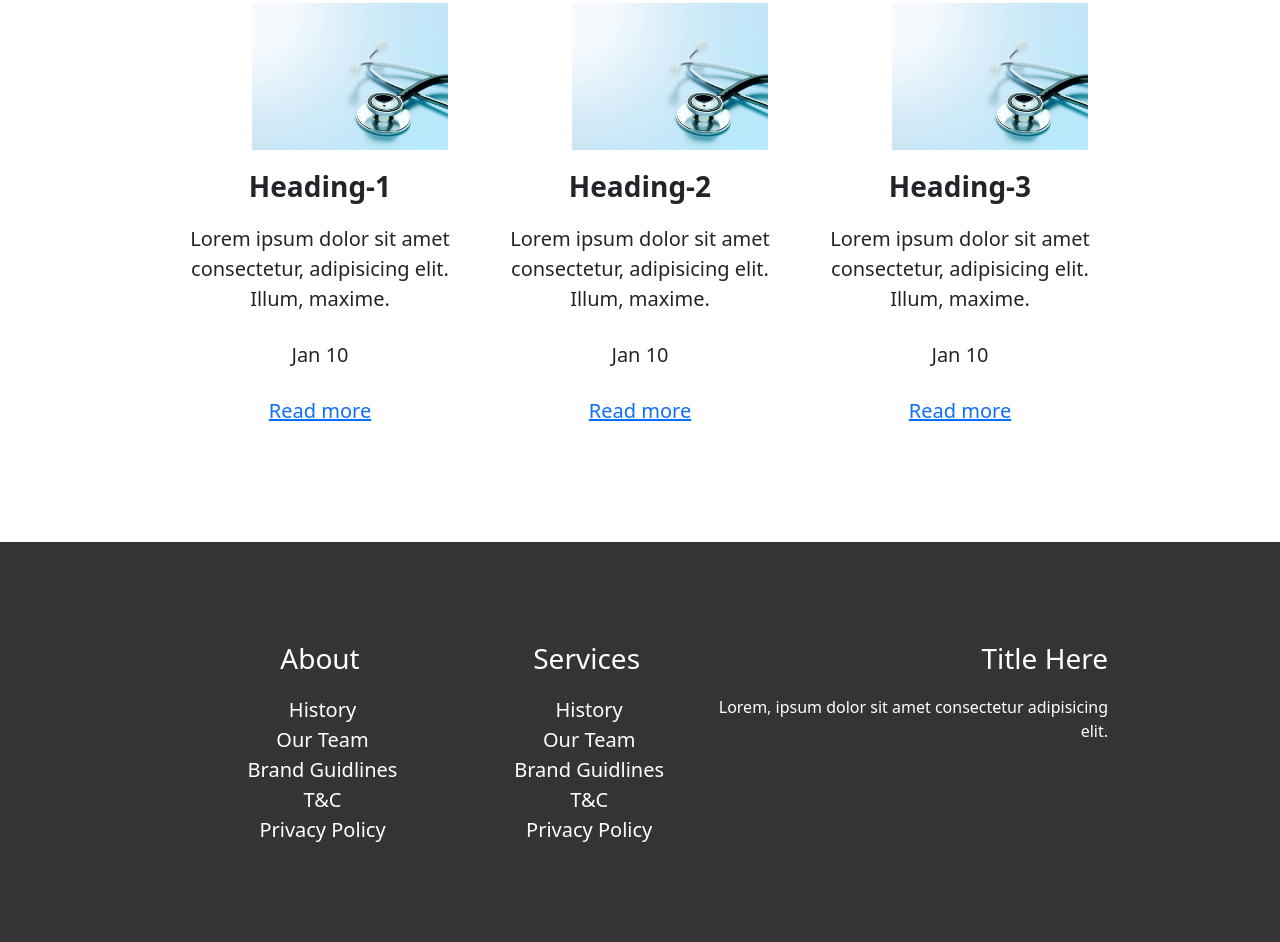
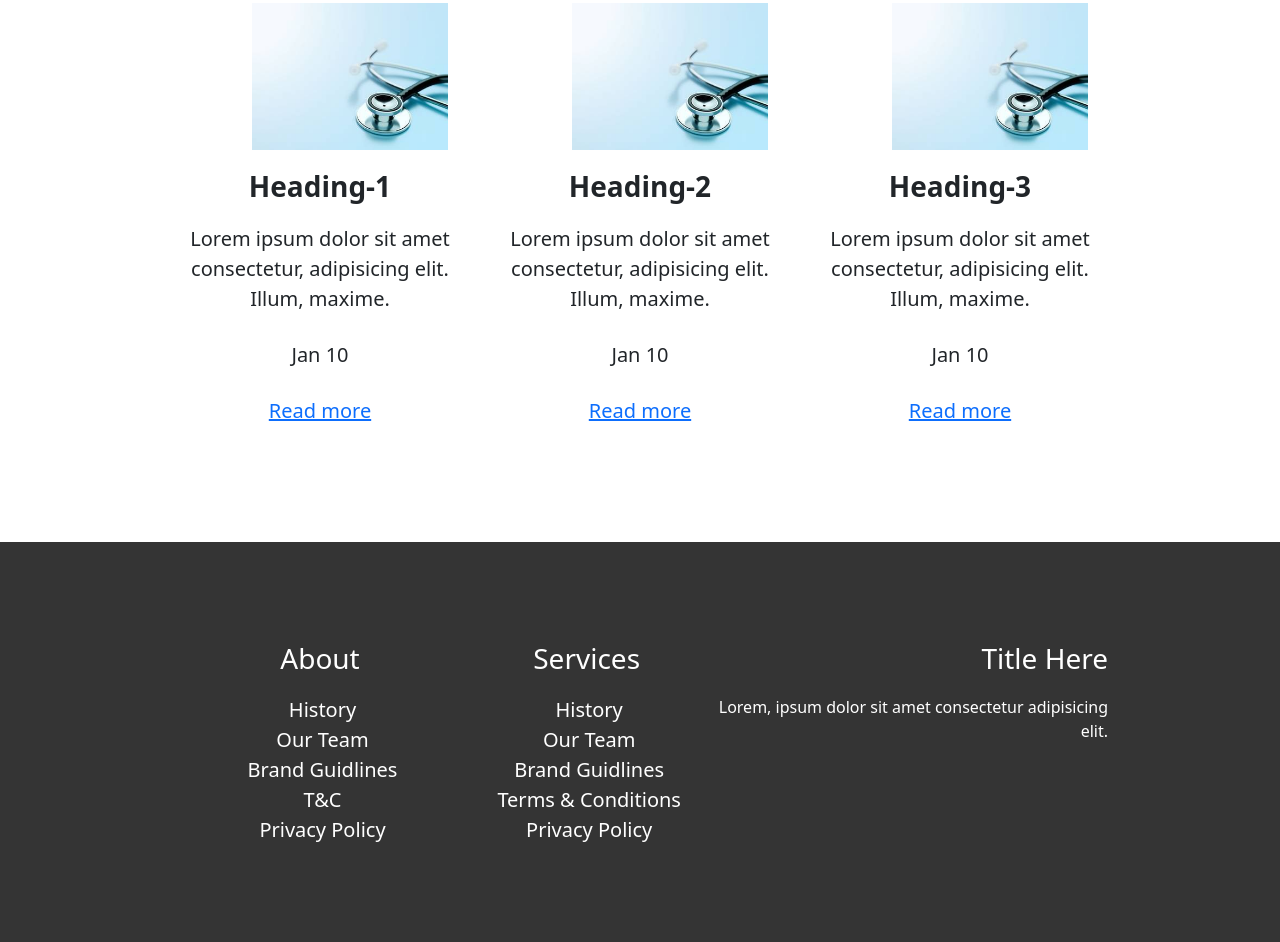
Before and after one commit to Asgarali1/Bootstrap-project, a plain HTML site: page index.html in a window 1280 px wide. Shown: the part 1750-2692 px from the top of the page. Drawn offline with nearby package versions, Linux system fonts and the light colour scheme.

Commit message:
Update index.html

```diff
--- a/index.html
+++ b/index.html
@@ -114,7 +114,7 @@
                 <a href="#" class="anchor">History</a><br>
                 <a href="#" class="anchor">Our Team</a><br>
                 <a href="#" class="anchor">Brand Guidlines</a><br>
-                <a href="#" class="anchor">T&C</a><br>
+                <a href="#" class="anchor">Terms & Conditions</a><br>
                 <a href="#" class="anchor">Privacy Policy</a></div>
               <div class="col-md-4 title text-end"><h3>Title Here</h3>
               <p>Lorem, ipsum dolor sit amet consectetur adipisicing elit.</p></div>
```
